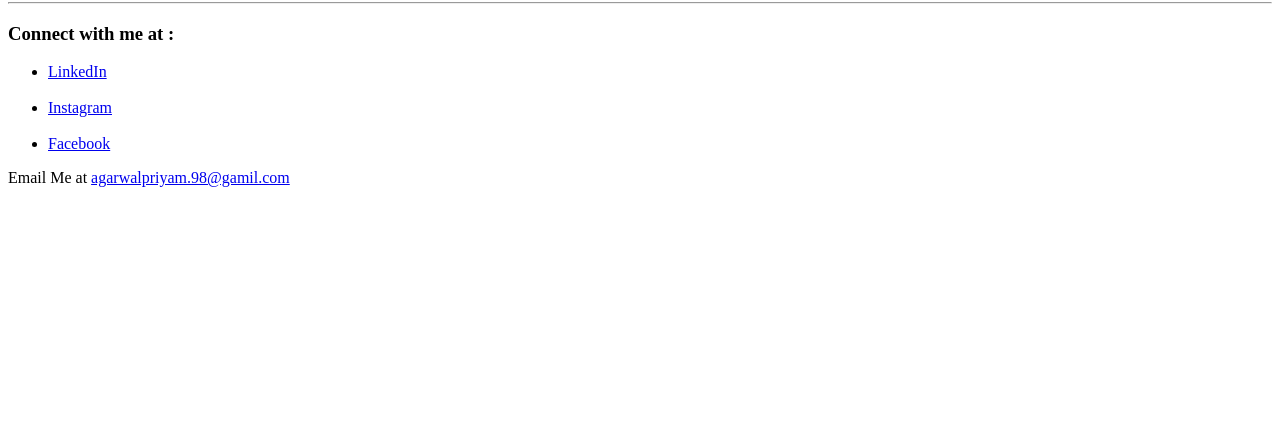
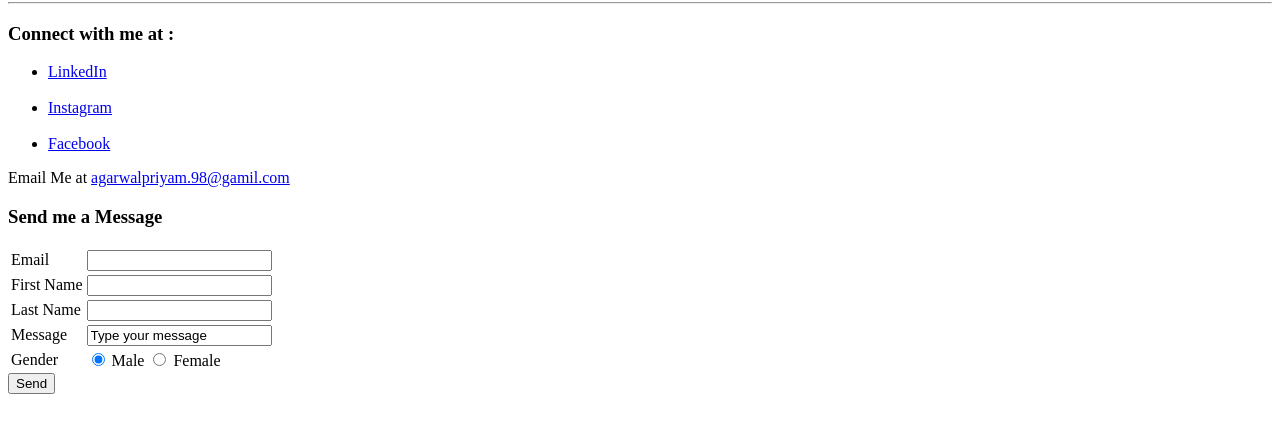
Before and after one commit to priyam870/Personal_website, a plain HTML site: page contact_me.html in a window 1280 px wide. Shown: the part 78-510 px from the top of the page. Drawn offline with Linux system fonts and the light colour scheme.

Commit message:
Added form in contact me page

```diff
--- a/contact_me.html
+++ b/contact_me.html
@@ -18,5 +18,54 @@
         <li><a href="https://www.facebook.com/agarwalpriyam.98/" target="_blank">Facebook</a></li>
     </ul>
     <p>Email Me at <a href="https://mail.google.com/mail/u/0/#inbox?compose=CllgCJfpsXhpNXmWZDBJkSFGTWWbCzwkfPbHdpvngpFltcWKJXxtpSVffhWmPSvhNSFjnsRkLZL">agarwalpriyam.98@gamil.com</a></p>
-</body>
+
+    <h3>Send me a Message</h3>
+    <form action="index.html" name="Send a Message" method="post">
+        <table>
+            <tr>
+                <td>
+                    <label for="email">Email</label>
+                </td>
+                <td>
+                    <input type="email" name="email" id="email">
+                </td>
+            </tr>
+            <tr>
+                <td>
+                    <label for="firstName">First Name</label>
+                </td>
+                <td>
+                    <input type="text" name="firstName" id="firstName">
+                </td>
+            </tr>
+            <tr>
+                <td>
+                    <label for="lastName">Last Name</label>
+                </td>
+                <td>
+                    <input type="text" name="lastName" id="lastName">
+                </td>
+            </tr>
+            <tr>
+                <td>
+                    <label for="message">Message</label>
+                </td>
+                <td>
+                    <input type="text" name="message" id="message" value="Type your message">
+                </td>
+            </tr>
+            <tr>
+                <td>
+                    <label for="gender">Gender</label>
+                </td>
+                <td>
+                    <input type="radio" id="genderMale" name="gender" value="" checked>
+                    <label for="genderMale">Male</label>
+                    <input type="radio" id="genderFemale" name="gender" value="Female">
+                    <label for="genderFemale">Female</label>
+                </td>
+            </tr>
+        </table>
+        <input type="submit" value="Send">
+    </form>
 </html>
```
